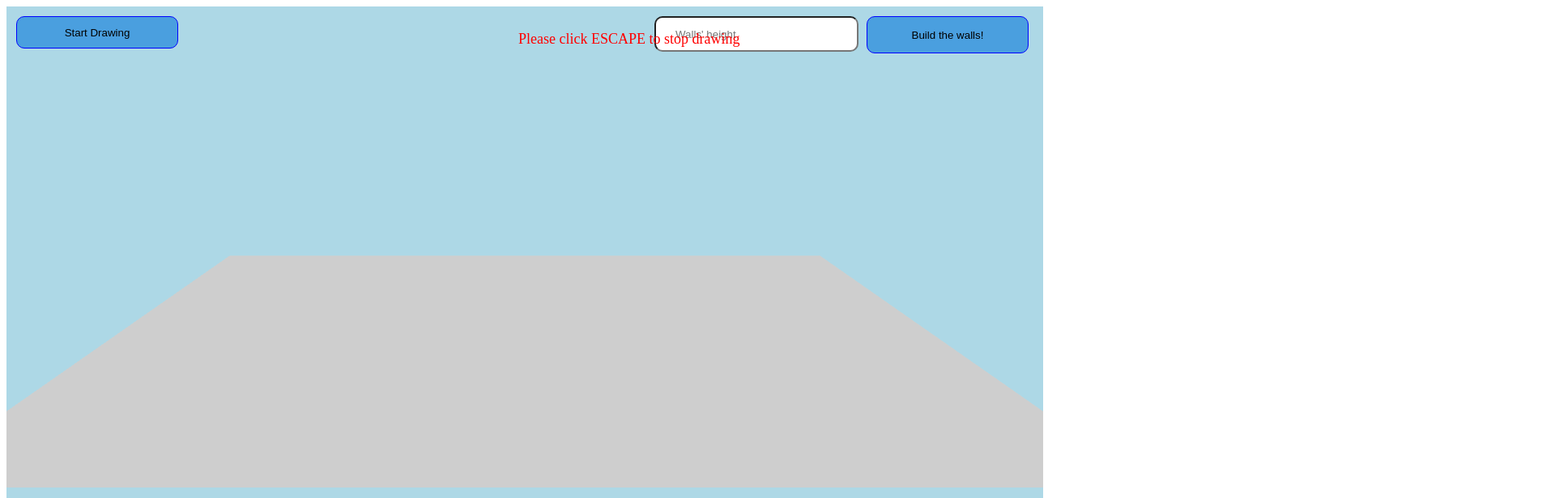
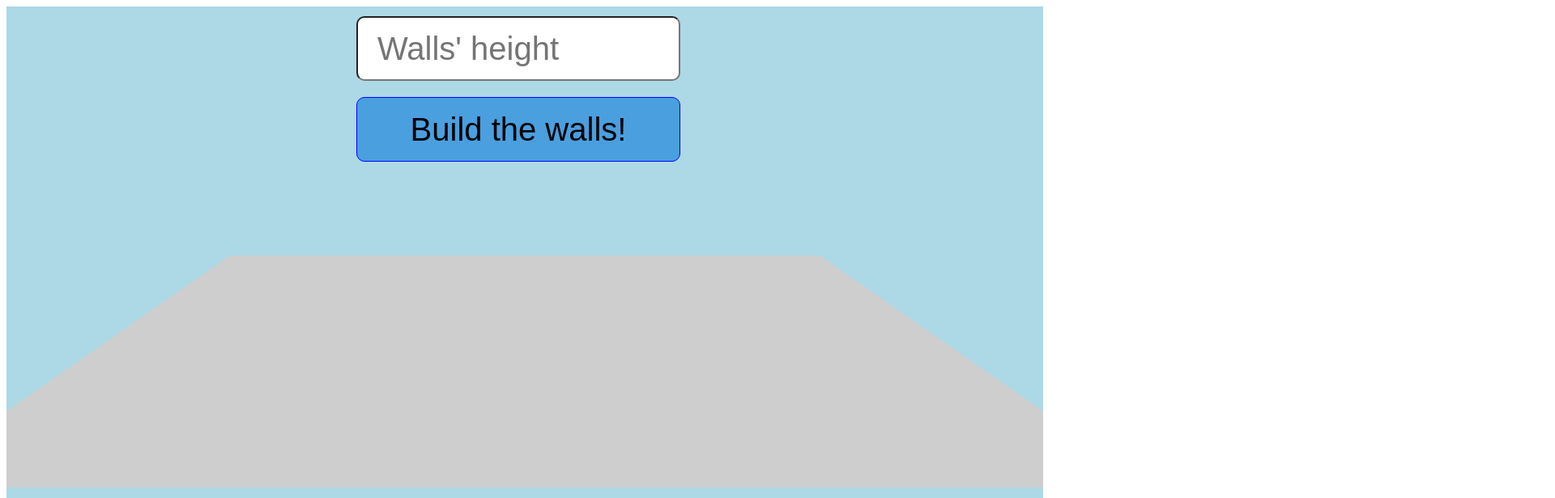
Before and after one commit to Megio/CAD-exercise, a website built with Vite: page index.html in a window 1280 px wide. Both pictures are taken after a click on the button "Start Drawing". Shown: the top 616 px of the page at 81% size, 1920 px wide, since content can reach past the window. Built offline with nearby package versions, Linux system fonts and the light colour scheme; animation ran at ten frames a second.

Commit message:
enancements

```diff
--- a/src/main.js
+++ b/src/main.js
@@ -56,11 +56,9 @@ function onMouseDown(event) {
     raycaster.setFromCamera(mouse, camera);
     intersects = raycaster.intersectObjects(objects);
     if (intersects.length > 0) {
-      console.log(controlPoints)
       controlPoints[clickCount] = intersects[0].point.clone();
-      var cp = new THREE.Mesh(new THREE.SphereGeometry(0.08, 16, 12), new THREE.MeshBasicMaterial({ color: "tomato" }));
+      var cp = new THREE.Mesh(new THREE.SphereGeometry(0.05, 16, 12), new THREE.MeshBasicMaterial({ color: "tomato" }));
       cp.position.copy(intersects[0].point);
-      console.log(cp)
       scene.add(cp);
       if (clickCount >= 1) {
         var material = new THREE.LineBasicMaterial({ color: 'tomato', linewidth: 100 });
@@ -82,27 +80,21 @@ function render() {
 }
 
 document.getElementById('start-drawing-btn').addEventListener('click', () => {
-  console.log('Start drawing!');
-  drawingEnabled = true;
-  let paragraph = document.createElement('p');
-  paragraph.innerHTML = 'Please click ESCAPE to stop drawing';
-  document.body.appendChild(paragraph);
-});
-
-document.addEventListener('keydown', (event) => {
-  if (event.key === 'Escape') {
-    drawingEnabled = false;
-    let paragraph = document.querySelector('p');
-    paragraph.parentNode.removeChild(paragraph);
+  drawingEnabled = !drawingEnabled;
+  if (!drawingEnabled && controlPoints.length > 2) {
     var material = new THREE.LineBasicMaterial({ color: 'red', linewidth: 100 });
     var geometry = new THREE.BufferGeometry();
     geometry.setFromPoints([controlPoints[clickCount - 1], controlPoints[0]]);
     var line = new THREE.Line(geometry, material);
     scene.add(line);
   }
+  document.getElementById('start-drawing-btn').innerHTML = drawingEnabled ? 'Stop Drawing' : 'Start Drawing';
 });
 
+
 document.getElementById('submit-wall-height').addEventListener('click', () => {
+  drawingEnabled = false;
+  document.getElementById('start-drawing-btn').innerHTML = drawingEnabled ? 'Stop Drawing' : 'Start Drawing';
   let wallHeight = document.getElementById('wall-height').value;
   shape = new THREE.Shape();
   controlPoints.forEach((point, index) => {
--- a/src/style.css
+++ b/src/style.css
@@ -1,9 +1,10 @@
 #start-drawing-btn {
   position: absolute;
-  top: 20px;
-  left: 20px;
-  height: 40px;
-  width: 200px;
+  bottom: 20px;
+  left: calc(50vw - 200px);
+  height: 80px;
+  width: 400px;
+  font-size: 40px;
   z-index: 1;
 }
 
@@ -29,18 +30,21 @@ p {
 #wall-height {
   position: absolute;
   top: 20px;
-  right: 220px;
-  height: 40px;
-  width: 200px;
+  left: calc(50vw - 200px);
+  height: 80px;
+  width: 400px;
   padding: 0 24px;
   outline: none;
+  box-sizing: border-box;
+  font-size: 40px;
   border-radius: 10px;
 }
 
 #submit-wall-height {
   position: absolute;
-  top: 20px;
-  right: 10px;
-  height: 46px;
-  width: 200px;
+  top: 120px;
+  left: calc(50vw - 200px);
+  height: 80px;
+  width: 400px;
+  font-size: 40px;
 }
```
